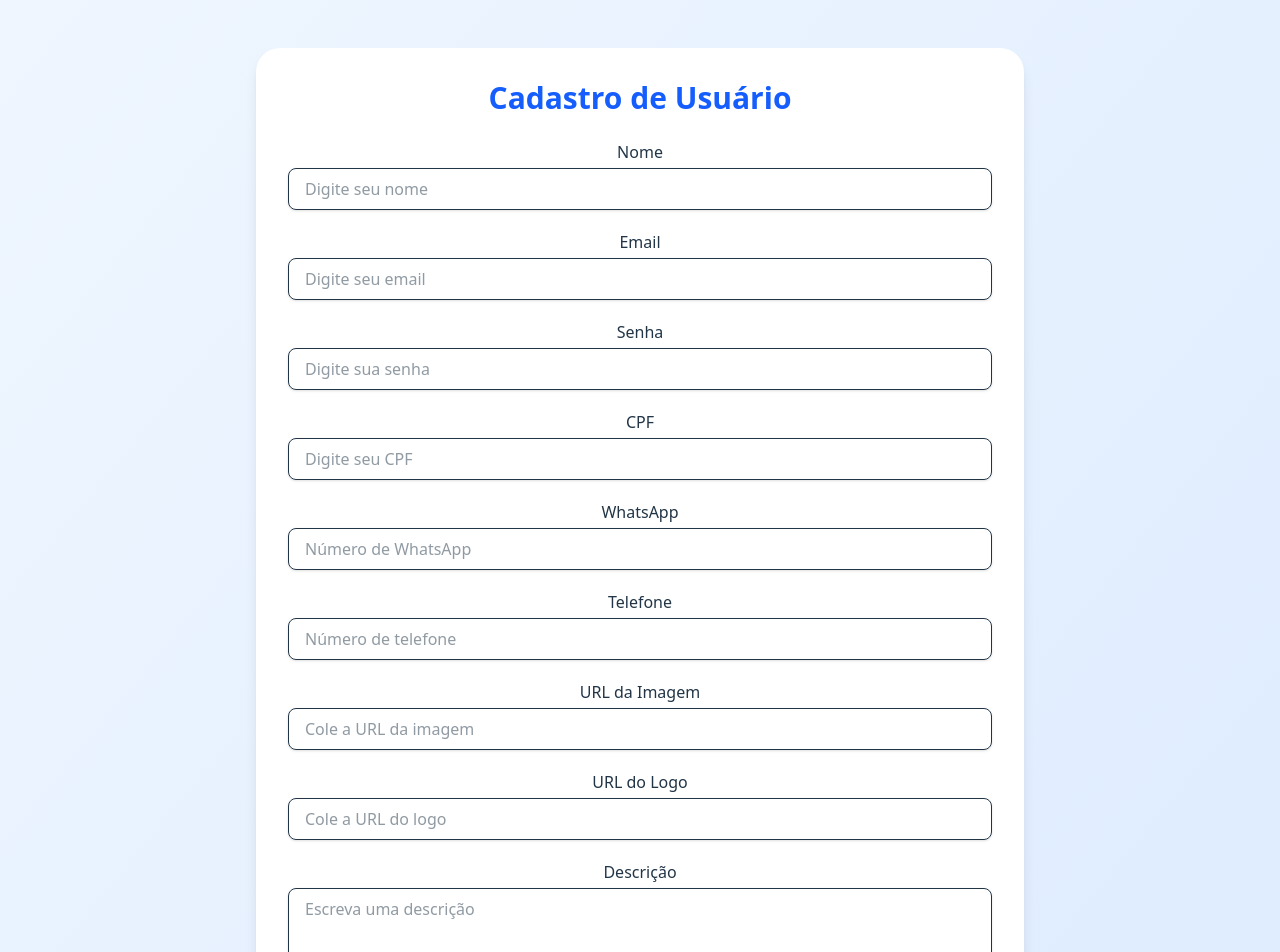
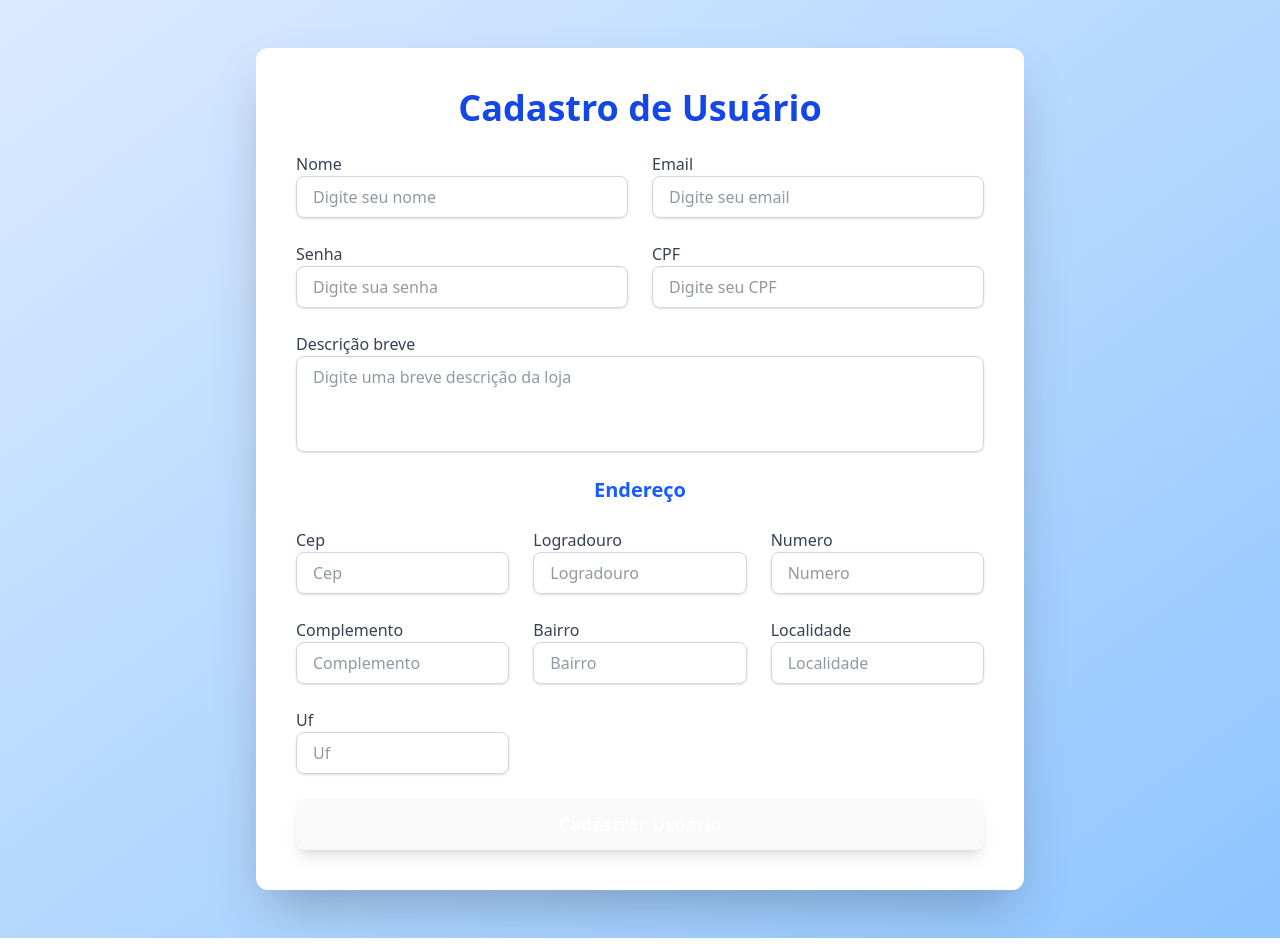
Before and after one commit to Angelobelelli/ClassificadosLoja, a React (Vite) app in the folder frontend/: page /cadastro in a window 1280 px wide. Shown: the top 952 px of the page. Built offline with nearby package versions, Linux system fonts and the light colour scheme.

Commit message:
llll
kkkk

```diff
--- a/frontend/src/pages/Cadastro.jsx
+++ b/frontend/src/pages/Cadastro.jsx
@@ -29,7 +29,7 @@ const CadastroUsuario = () => {
 					setValue("logradouro", logradouro);
 					setValue("complemento", complemento);
 					setValue("bairro", bairro);
-					setValue("localidade", localidade);
+					setValue("cidade", localidade);
 					setValue("uf", uf);
 					setValue("numero", numero); // Limpa o campo número
 				} catch (error) {
@@ -63,188 +63,115 @@ const CadastroUsuario = () => {
 	};
 
 	return (
-		<div className="min-h-screen bg-gradient-to-br from-blue-50 to-blue-100 flex items-center justify-center py-12 px-4 sm:px-6 lg:px-8">
+		<div className="min-h-screen bg-gradient-to-br from-blue-100 to-blue-300 flex items-center justify-center py-12 px-4 sm:px-6 lg:px-8">
 			<form
 				onSubmit={handleSubmit(onSubmit)}
-				className="bg-white rounded-3xl shadow-lg p-8 w-full max-w-3xl space-y-6"
+				className="bg-white rounded-xl shadow-2xl p-10 w-full max-w-3xl space-y-6 text-start"
 			>
-				<h2 className="text-3xl font-bold text-center text-blue-600">
+				<h2 className="text-4xl font-bold text-center text-blue-700">
 					Cadastro de Usuário
 				</h2>
 
-				<div className="space-y-5">
-
-					<div className="flex flex-col gap-1">
-						<label className="font-medium">Nome</label>
+				<div className="grid grid-cols-1 md:grid-cols-2 gap-6">
+					<div className="flex flex-col">
+						<label className="font-medium text-gray-700">Nome</label>
 						<input
 							{...register("nome", {required: true})}
 							placeholder="Digite seu nome"
-							className={`w-full border rounded-lg px-4 py-2 shadow-sm outline-none focus:ring-2 focus:ring-blue-500 focus:border-blue-500 ${
-								errors?.nome ? "border-red-500" : ""
-							}`}
+							className="border border-gray-300 rounded-lg px-4 py-2 shadow-sm focus:outline-none focus:ring-2 focus:ring-blue-500 transition duration-300"
 						/>
 						{errors?.nome && (
 							<p className="text-red-500 text-sm">Nome é obrigatório.</p>
 						)}
 					</div>
 
-					{/* Email */}
-					<div className="flex flex-col gap-1">
-						<label className="font-medium">Email</label>
+					<div className="flex flex-col">
+						<label className="font-medium text-gray-700">Email</label>
 						<input
 							{...register("email", {required: true})}
 							placeholder="Digite seu email"
-							className={`w-full border rounded-lg px-4 py-2 shadow-sm outline-none focus:ring-2 focus:ring-blue-500 focus:border-blue-500 ${
-								errors?.email ? "border-red-500" : ""
-							}`}
+							className="border border-gray-300 rounded-lg px-4 py-2 shadow-sm focus:outline-none focus:ring-2 focus:ring-blue-500 transition duration-300"
 						/>
 						{errors?.email && (
 							<p className="text-red-500 text-sm">Email é obrigatório.</p>
 						)}
 					</div>
+				</div>
 
-					{/* Senha */}
-					<div className="flex flex-col gap-1">
-						<label className="font-medium">Senha</label>
+				<div className="grid grid-cols-1 md:grid-cols-2 gap-6">
+					<div className="flex flex-col">
+						<label className="font-medium text-gray-700">Senha</label>
 						<input
 							{...register("senha", {required: true})}
 							type="password"
 							placeholder="Digite sua senha"
-							className={`w-full border rounded-lg px-4 py-2 shadow-sm outline-none focus:ring-2 focus:ring-blue-500 focus:border-blue-500 ${
-								errors?.senha ? "border-red-500" : ""
-							}`}
+							className="border border-gray-300 rounded-lg px-4 py-2 shadow-sm focus:outline-none focus:ring-2 focus:ring-blue-500 transition duration-300"
 						/>
 						{errors?.senha && (
 							<p className="text-red-500 text-sm">Senha é obrigatória.</p>
 						)}
 					</div>
 
-					{/* CPF */}
-					<div className="flex flex-col gap-1">
-						<label className="font-medium">CPF</label>
+					<div className="flex flex-col">
+						<label className="font-medium text-gray-700">CPF</label>
 						<input
 							{...register("cpf", {required: true})}
 							placeholder="Digite seu CPF"
-							className={`w-full border rounded-lg px-4 py-2 shadow-sm outline-none focus:ring-2 focus:ring-blue-500 focus:border-blue-500 ${
-								errors?.cpf ? "border-red-500" : ""
-							}`}
+							className="border border-gray-300 rounded-lg px-4 py-2 shadow-sm focus:outline-none focus:ring-2 focus:ring-blue-500 transition duration-300"
 						/>
 						{errors?.cpf && (
 							<p className="text-red-500 text-sm">CPF é obrigatório.</p>
 						)}
 					</div>
-
-					{/* WhatsApp */}
-					<div className="flex flex-col gap-1">
-						<label className="font-medium">WhatsApp</label>
-						<input
-							{...register("whatsapp", {required: true})}
-							placeholder="Número de WhatsApp"
-							className={`w-full border rounded-lg px-4 py-2 shadow-sm outline-none focus:ring-2 focus:ring-blue-500 focus:border-blue-500 ${
-								errors?.whatsapp ? "border-red-500" : ""
-							}`}
-						/>
-						{errors?.whatsapp && (
-							<p className="text-red-500 text-sm">WhatsApp é obrigatório.</p>
-						)}
 				</div>
 
-					{/* Telefone */}
-					<div className="flex flex-col gap-1">
-						<label className="font-medium">Telefone</label>
-						<input
-							{...register("telefone", {required: true})}
-							placeholder="Número de telefone"
-							className={`w-full border rounded-lg px-4 py-2 shadow-sm outline-none focus:ring-2 focus:ring-blue-500 focus:border-blue-500 ${
-								errors?.telefone ? "border-red-500" : ""
-							}`}
+
+				<div className="flex flex-col">
+					<label className="font-medium text-gray-700">Descrição breve</label>
+					<textarea
+						{...register("descricaoLoja", {required: true})}
+						placeholder="Digite uma breve descrição da loja"
+						className="border border-gray-300 rounded-lg px-4 py-2 h-24 resize-none shadow-sm focus:outline-none focus:ring-2 focus:ring-blue-500 transition duration-300"
 					/>
-						{errors?.telefone && (
-							<p className="text-red-500 text-sm">Telefone é obrigatório.</p>
-						)}
-					</div>
-
-					{/* URL da Imagem */}
-					<div className="flex flex-col gap-1">
-						<label className="font-medium">URL da Imagem</label>
-						<input
-							{...register("image", {required: true})}
-							placeholder="Cole a URL da imagem"
-							className={`w-full border rounded-lg px-4 py-2 shadow-sm outline-none focus:ring-2 focus:ring-blue-500 focus:border-blue-500 ${
-								errors?.image ? "border-red-500" : ""
-							}`}
-						/>
-						{errors?.image && (
+					{errors?.descricaoLoja && (
 						<p className="text-red-500 text-sm">
-								URL da imagem é obrigatória.
+							Descrição da loja é obrigatória.
 						</p>
 					)}
 				</div>
 
-					{/* URL do Logo */}
-					<div className="flex flex-col gap-1">
-						<label className="font-medium">URL do Logo</label>
-						<input
-							{...register("logo", {required: true})}
-							placeholder="Cole a URL do logo"
-							className={`w-full border rounded-lg px-4 py-2 shadow-sm outline-none focus:ring-2 focus:ring-blue-500 focus:border-blue-500 ${
-								errors?.logo ? "border-red-500" : ""
-							}`}
-						/>
-						{errors?.logo && (
-							<p className="text-red-500 text-sm">URL do logo é obrigatória.</p>
-						)}
-					</div>
-
-					{/* Descrição */}
-					<div className="flex flex-col gap-1">
-						<label className="font-medium">Descrição</label>
-						<textarea
-							{...register("descricao", {required: true})}
-							placeholder="Escreva uma descrição"
-							className={`w-full border rounded-lg px-4 py-2 h-24 resize-none shadow-sm outline-none focus:ring-2 focus:ring-blue-500 focus:border-blue-500 ${
-								errors?.descricao ? "border-red-500" : ""
-							}`}
-						/>
-						{errors?.descricao && (
-							<p className="text-red-500 text-sm">Descrição é obrigatória.</p>
-						)}
-					</div>
-
-					{/* Título Endereço */}
-					<h3 className="text-xl font-semibold text-blue-600 mt-6">Endereço</h3>
-
-					{/* Campos de Endereço */}
-					<div className="grid grid-cols-1 md:grid-cols-2 gap-6 mt-2">
+				<h3 className="text-xl font-semibold text-blue-600 mt-6 text-center">Endereço</h3>
+				<div className="grid grid-cols-1 md:grid-cols-3 gap-6 mt-2">
 					{[
-							{name: "cep", label: "CEP"},
-							{name: "logradouro", label: "Logradouro"},
-							{name: "numero", label: "Número"},
-							{name: "complemento", label: "Complemento"},
-							{name: "bairro", label: "Bairro"},
-							{name: "localidade", label: "Cidade"},
-							{name: "uf", label: "UF"},
-						].map(({name, label}) => (
-							<div className="flex flex-col gap-1" key={name}>
-								<label className="font-medium">{label}</label>
+						"cep",
+						"logradouro",
+						"numero",
+						"complemento",
+						"bairro",
+						"localidade",
+						"uf",
+					].map((name) => (
+						<div key={name} className="flex flex-col">
+							<label className="font-medium text-gray-700">
+								{name.charAt(0).toUpperCase() + name.slice(1)}
+							</label>
 							<input
 								{...register(name, {required: true})}
-									placeholder={label}
-									className={`w-full border rounded-lg px-4 py-2 shadow-sm outline-none focus:ring-2 focus:ring-blue-500 focus:border-blue-500 ${
-										errors?.[name] ? "border-red-500" : ""
-									}`}
+								placeholder={name.charAt(0).toUpperCase() + name.slice(1)}
+								className="border border-gray-300 rounded-lg px-4 py-2 shadow-sm focus:outline-none focus:ring-2 focus:ring-blue-500 transition duration-300"
 							/>
 							{errors?.[name] && (
-									<p className="text-red-500 text-sm">{label} é obrigatório.</p>
+								<p className="text-red-500 text-sm">
+									{name.charAt(0).toUpperCase() + name.slice(1)} é obrigatório.
+								</p>
 							)}
 						</div>
 					))}
 				</div>
-				</div>
 
 				<button
 					type="submit"
-					className="w-full bg-blue-600 hover:bg-blue-700 text-white text-lg py-3 rounded-xl font-semibold shadow-md transition-all duration-300 hover:scale-105"
+					className="w-full bg-blue-700 hover:bg-blue-800 text-white text-lg py-3 rounded-lg font-semibold shadow-lg transition-all duration-300 hover:scale-105"
 				>
 					Cadastrar Usuário
 				</button>
--- a/frontend/src/pages/Login.jsx
+++ b/frontend/src/pages/Login.jsx
@@ -88,6 +88,7 @@ const Login = () => {
 									aria-label="Email"
 								/>
 							</div>
+
 						</div>
 
 						<div>
```
Lines whose indentation alone changed are shown as unchanged.
